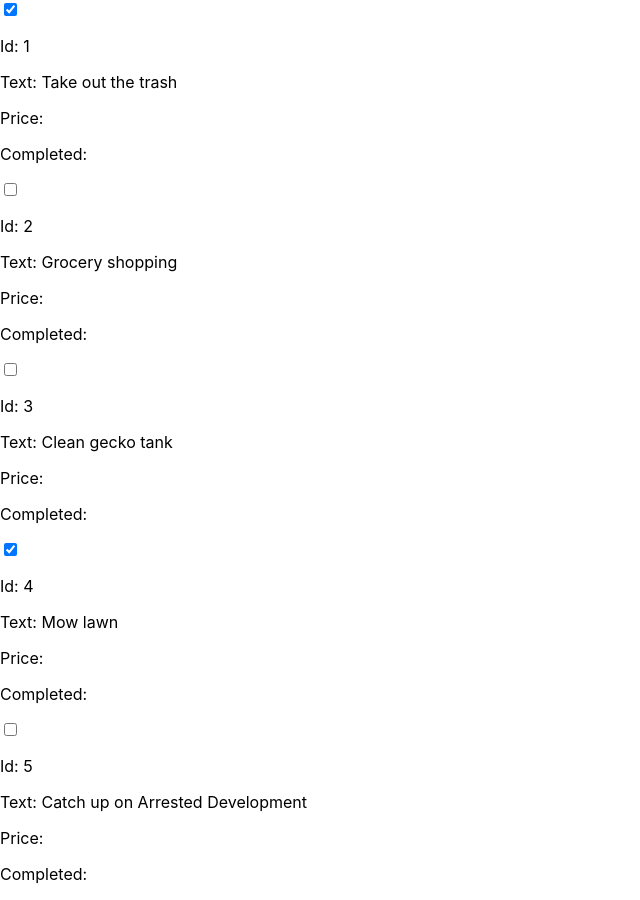
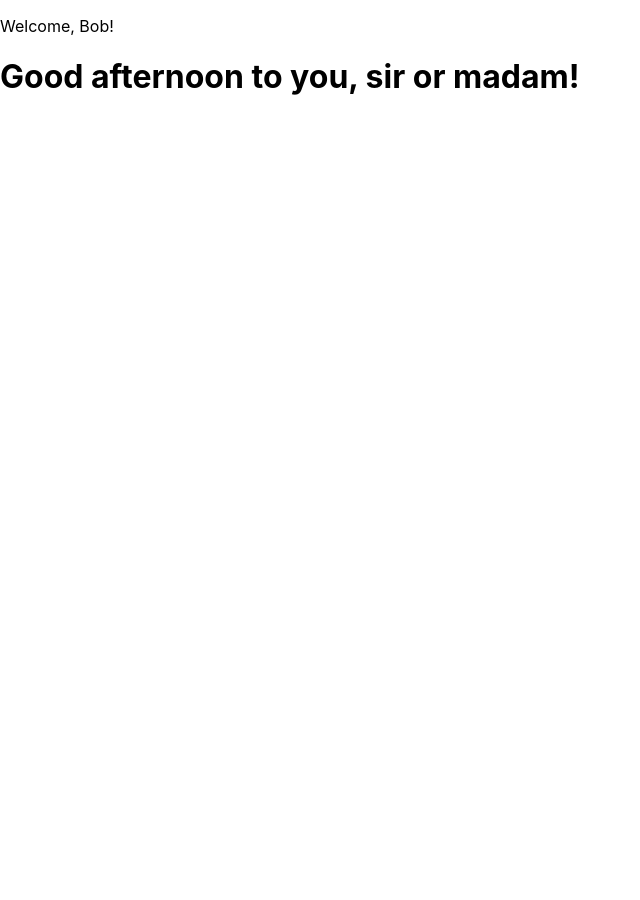
Before and after one commit to wchipchase/my-app, a React (Create React App) app: page / in a window 1280 px wide. Shown: the whole page, without its empty margins (0-640 px from the left). After the commit the page ends 800 px from the top, so only its background shows below. Built offline with nearby package versions, Linux system fonts and the light colour scheme.

Commit message:
practice complete

```diff
--- a/src/App.js
+++ b/src/App.js
@@ -1,17 +1,48 @@
-import React from "react"
-import TodoItems from './components/TodoItems/TodoItems';
-import todosItemsData from './Data/todosData';
-// import ContactCard from "./components/ContactCard/ContactCard";
+import React, { Component } from "react"
 
-function App() {
-    const todosItems = todosItemsData.map(item =>  <TodoItems key={item.id} id = {item.id} text = {item.text} completed = {item.completed} />
-    )
-    return (
 
-        <div className = "todo-list">
-            {todosItems}
-        </div>
-    )
+// #1
+class App extends Component {
+    render(){
+        return (
+            <div>
+                <Header username="Bob" />
+                <Greeting />
+            </div>
+        )
+    }
+}
+
+// #2
+class Header extends Component {
+    render() {
+        return (
+            <header>
+                <p>Welcome, {this.props.username}!</p>
+            </header>
+        )
+    }
+}
+
+// #3
+class Greeting extends Component {
+
+    render(){
+        const date = new Date()
+        const hours = date.getHours()
+        let timeOfDay
+
+        if (hours < 12) {
+            timeOfDay = "morning"
+        } else if (hours >= 12 && hours < 17) {
+            timeOfDay = "afternoon"
+        } else {
+            timeOfDay = "night"
+        }
+        return (
+            <h1>Good {timeOfDay} to you, sir or madam!</h1>
+        )
+    }
 }
 
 export default App
```
